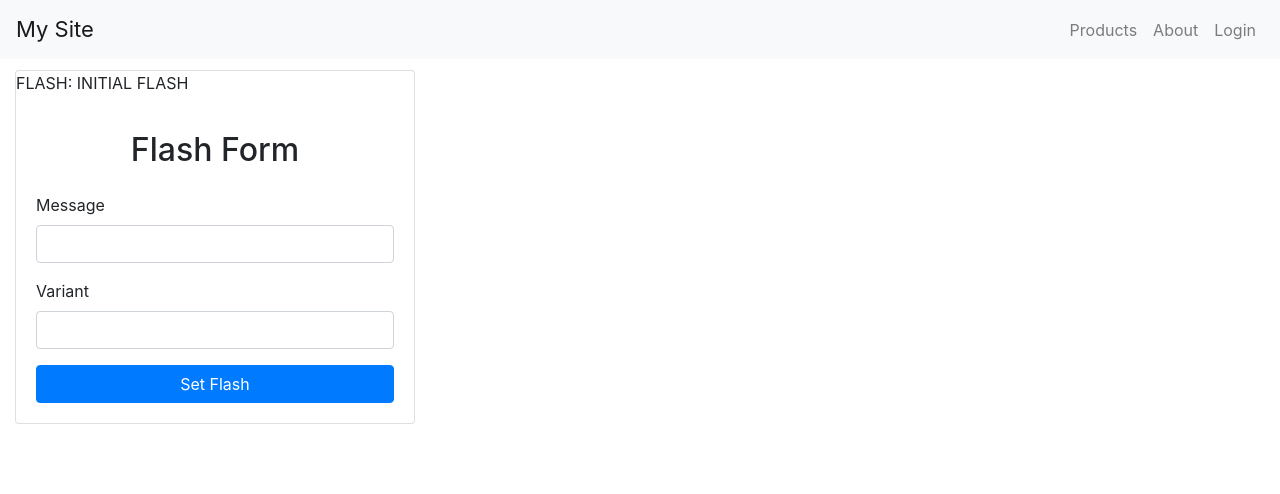
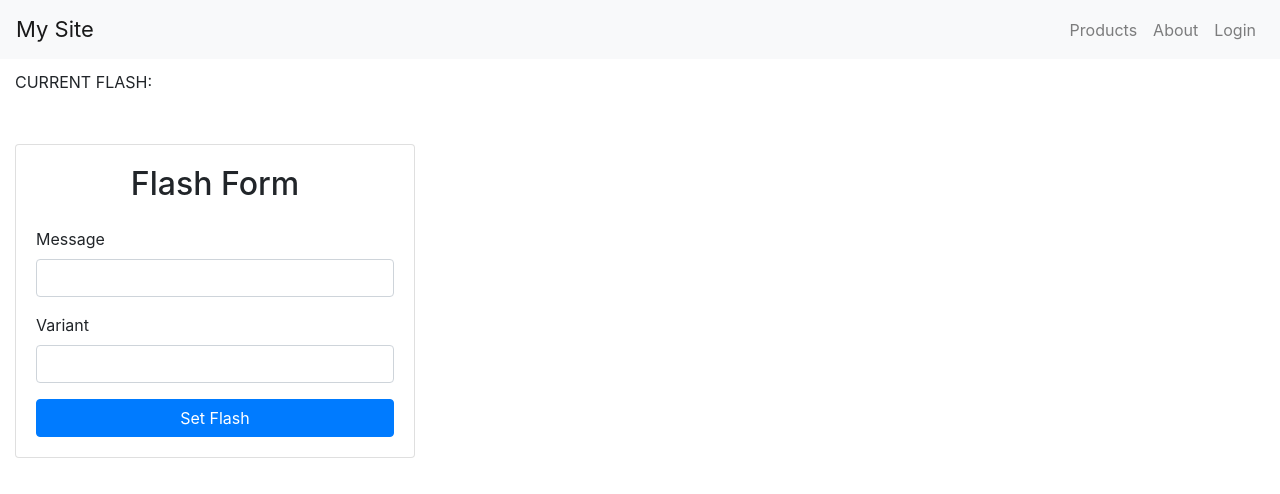
Before and after one commit to prof-rossetti/react-firebase-auth-template-2021, a React (Create React App) app: page /flashes in a window 1280 px wide. Shown: the top 494 px of the page. Built offline with nearby package versions, Linux system fonts and the light colour scheme; no server answers.

Commit message:
WIP - reactor dismissable alert

```diff
--- /dev/null
+++ b/src/components/AlertDismissable.js
@@ -0,0 +1,18 @@
+
+import React, { useState } from 'react'
+import {Alert} from 'react-bootstrap'
+
+export default function AlertDismissible({ message, variant }) {
+  console.log("ALERT:", message, variant)
+
+  const [visible, setVisible] = useState(true)
+
+  if (visible) {
+    return (
+      <Alert dismissible variant={variant} onClose={() => setVisible(false)}>
+        {message}
+      </Alert>
+    )
+  }
+  return null
+}
--- a/src/components/AlertMe.js
+++ b/src/components/AlertMe.js
@@ -1,21 +1,8 @@
 
-import React, {useState} from 'react'
-import {Alert, Container} from 'react-bootstrap'
+import React from 'react'
+import {Container} from 'react-bootstrap'
 
-function AlertDismissible({message, variant}) {
-  console.log(message, variant) // optional heading param
-
-  const [visible, setVisible] = useState(true)
-
-  if (visible) {
-    return (
-      <Alert dismissible variant={variant} onClose={() => setVisible(false)}>
-        {message}
-      </Alert>
-    )
-  }
-  return null
-}
+import AlertDismissible from './AlertDismissable'
 
 export default function AlertMe() {
   return (
--- a/src/components/App.js
+++ b/src/components/App.js
@@ -6,7 +6,7 @@ import { BrowserRouter as Router, Switch, Route } from 'react-router-dom'
 import { Container } from 'react-bootstrap'
 
 import { AuthProvider } from "../contexts/FirebaseAuth"
-import { FlashProvider } from "../contexts/Flash"
+//import { FlashProvider } from "../contexts/Flash"
 import ProtectedRoute from "./ProtectedRoute"
 
 import TopNav from "./TopNav"
@@ -15,6 +15,7 @@ import Products from "./Products"
 import About from "./About"
 import Login from "./GoogleLogin"
 import Profile from "./Profile"
+import FlashContainer from "./FlashContainer"
 
 import AlertMe from "./AlertMe"
 import FlashMe from "./FlashMe"
@@ -28,13 +29,14 @@ export default function App() {
 
     return (
         <AuthProvider>
-        <FlashProvider>
+            <div className="App">
+                <TopNav/>
 
-            <Router>
-                <div className="App">
-                    <TopNav/>
+                <Container fluid style={{marginTop:70}}>
 
-                    <Container fluid style={{marginTop:70}}>
+                    <FlashContainer/>
+
+                    <Router>
                         <Switch>
                             <Route exact path="/" component={Home} />
                             <Route exact path="/about" component={About} />
@@ -46,11 +48,9 @@ export default function App() {
                             <Route path="/flashes" component={FlashMe} />
 
                         </Switch>
-                    </Container>
-                </div>
-            </Router>
-
-        </FlashProvider>
+                    </Router>
+                </Container>
+            </div>
         </AuthProvider>
     )
 }
--- /dev/null
+++ b/src/components/FlashContainer.js
@@ -0,0 +1,14 @@
+
+import React from 'react'
+//import {} from 'react-bootstrap'
+
+//import { useFlash, FlashProvider } from "../contexts/Flash"
+
+export default function FlashContainer() {
+    //const { currentFlash } = useFlash()
+
+    return (
+
+        <p>CURRENT FLASH: </p>
+    )
+}
--- a/src/components/FlashMe.js
+++ b/src/components/FlashMe.js
@@ -6,7 +6,7 @@ import {Button, Card, Form} from 'react-bootstrap'
 
 export default function FlashMe() {
 
-    const [flash, setFlash] = useState("INITIAL FLASH")
+    const [, setFlash] = useState("INITIAL FLASH")
 
     const messageRef = useRef()
     const variantRef = useRef()
@@ -23,7 +23,6 @@ export default function FlashMe() {
 
     return (
         <Card style={{ maxWidth: "400px", marginTop: "50px"}} >
-            <p>FLASH: {flash}</p>
 
             <Card.Body>
                 <h2 className="text-center mb-4">Flash Form</h2>
--- a/src/contexts/Flash.js
+++ b/src/contexts/Flash.js
@@ -1,19 +1,20 @@
-import React, { useContext, useState, useEffect } from "react"
-
-const FlashContext = React.createContext()
-
-export function useFlash() { return useContext(FlashContext) }
-
-export function FlashProvider({ children }) {
-    const [flash, setFlash] = useState("EXAMPLE FLASH")
-
-    useEffect(() => {
-        console.log("FLASH:", flash)
-    }, [flash])
-
-    return (
-        <FlashContext.Provider value={{flash}}>
-            {children}
-        </FlashContext.Provider>
-    )
-}
+//import React, { useContext, useState, useEffect } from "react"
+//
+//const FlashContext = React.createContext()
+//
+//export function useFlash() { return useContext(FlashContext) }
+//
+//export function FlashProvider({ children }) {
+//    const [flash, ] = useState("EXAMPLE FLASH")
+//
+//    //useEffect(() => {
+//    //    console.log("FLASH:", flash)
+//    //}, [flash])
+//
+//    return (
+//        <FlashContext.Provider value={{flash}}>
+//            {children}
+//        </FlashContext.Provider>
+//    )
+//}
+//
```
